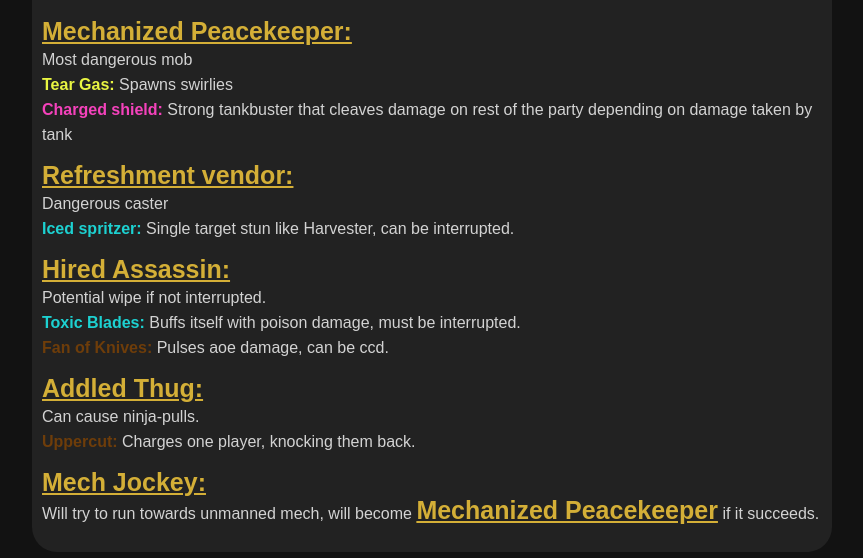
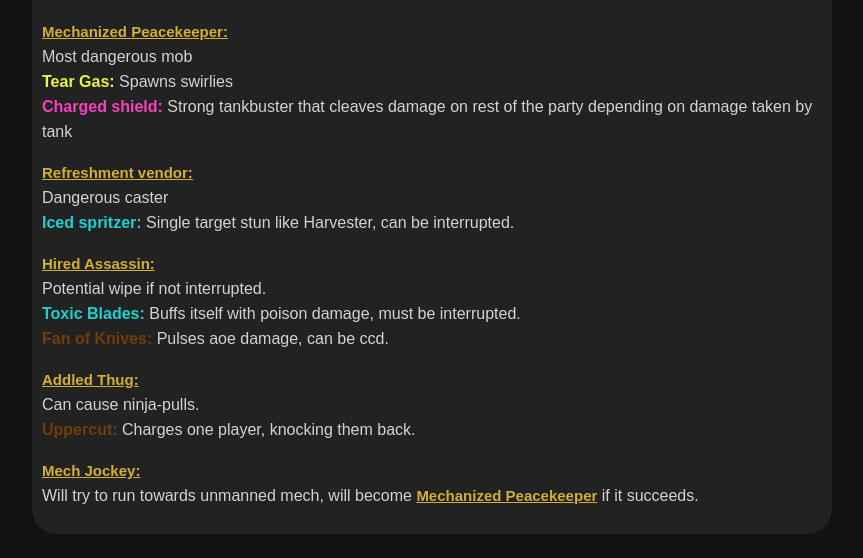
Before and after one commit to Thepplo/wow_s2_cheatsheet, a plain HTML site: page motherlode.html in a window 1280 px wide. Shown: the part 192-750 px from the top of the page, without its empty margins (208-1071 px from the left). Drawn offline with Linux system fonts and the light colour scheme.

Commit message:
Update motherlode.html

```diff
--- a/motherlode.html
+++ b/motherlode.html
@@ -11,8 +11,8 @@
         p { color: lightgrey;}
         .container { max-width: 800px; margin: auto; border: none;}
         .area { margin-bottom: 20px; padding: 10px; border: none; background: #222; color: black; border-radius: 25px; text-align: left; line-height:25px;}
-        .dangerousmob { color: #d4af37; font-weight: bold; font-size: 25px; text-decoration: underline;}
-        .caster { color: #d4af37; font-weight: bold; text-decoration: underline; font-size: 25px; }
+        .dangerousmob { color: #d4af37; font-weight: bold; font-size: 15px; text-decoration: underline;}
+        .caster { color: #d4af37; font-weight: bold; text-decoration: underline; font-size: 15px; }
         .abilitynoint { color: #e9f542; font-weight: bold;}
         .tankbuster { color: #f542bc; font-weight: bold;}
         .abilitywithint { color: #1dd1d1; font-weight: bold;}
```
